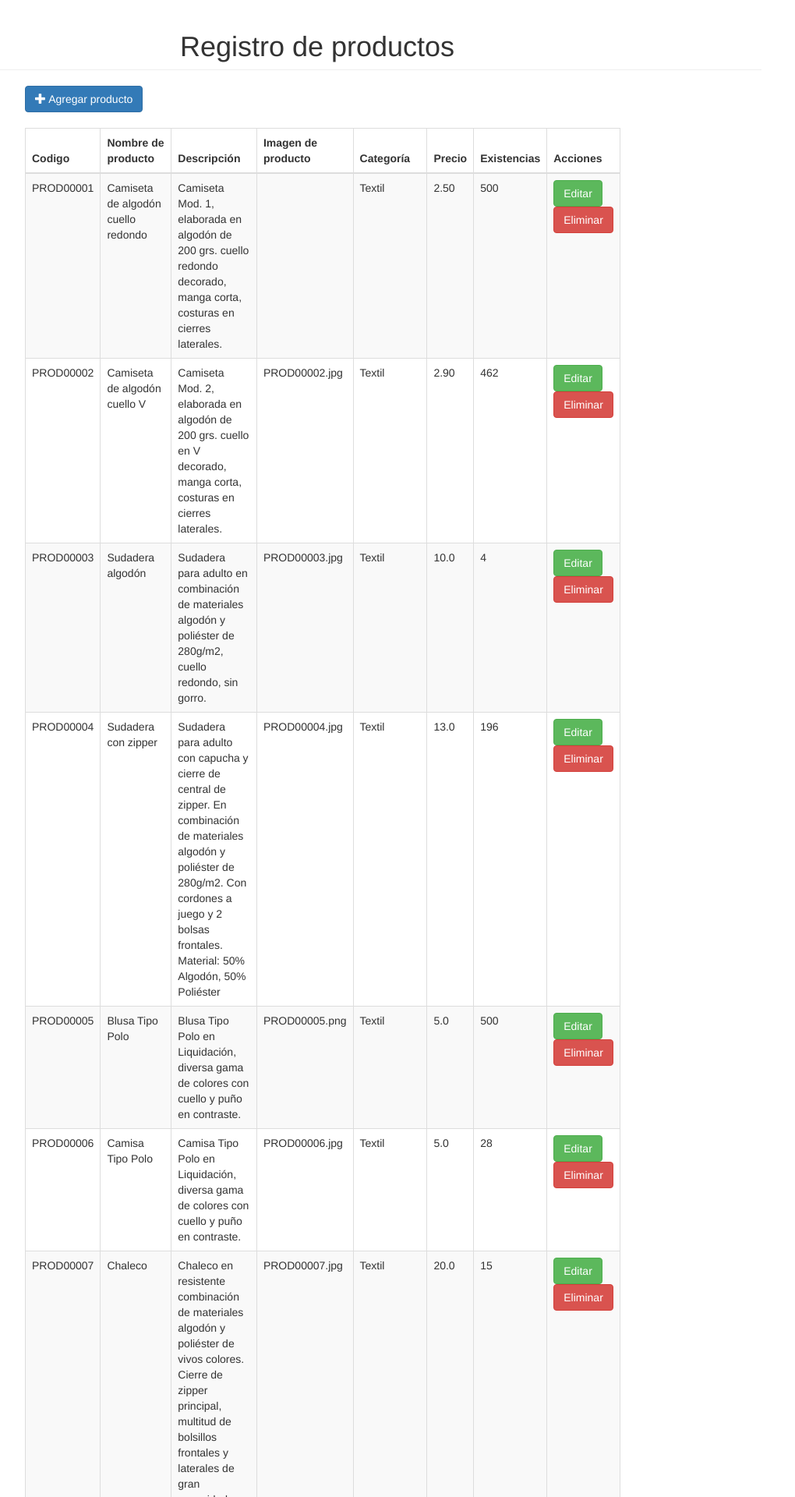
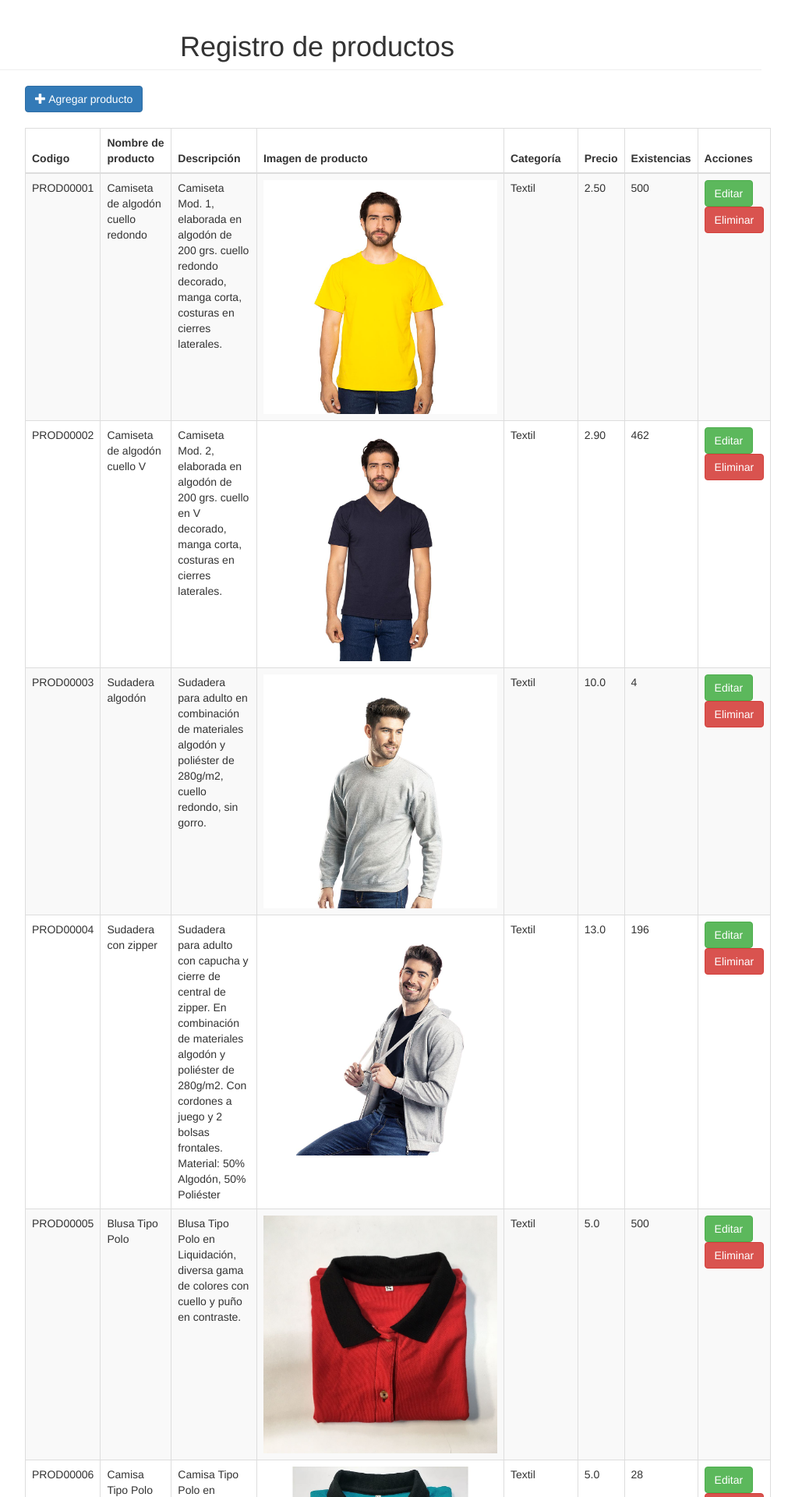
Before and after one commit to Lawliet25/Desaf-o1, a PHP site: page / in a window 1280 px wide. Shown: the top 1920 px of the page at 78% size, without its empty margins (233-1253 px from the left). Run offline with PHP 8.4, Linux system fonts and the light colour scheme; some libraries are stand-ins or nearby versions.

Commit message:
Se achicopaló

```diff
--- a/index.php
+++ b/index.php
@@ -39,7 +39,7 @@
                             <td><?=$row->codigo?></td>
                             <td><?=$row->nombre?></td>
                             <td><?=$row->descripcion?></td>
-                            <td><?=$row->img?></td>
+                            <td><img src="img/<?=$row->img?>" width="300"></td>
                             <td><?=$row->categoria?></td>
                             <td><?=$row->precio?></td>
                             <td><?=$row->existencias?></td>
--- a/productos.xml
+++ b/productos.xml
@@ -4,7 +4,7 @@
         <codigo>PROD00001</codigo>
         <nombre>Camiseta de algod&#xF3;n cuello redondo</nombre>
         <descripcion>Camiseta Mod. 1, elaborada en algod&#xF3;n de 200 grs. cuello redondo decorado, manga corta, costuras en cierres laterales.</descripcion>
-        <img ruta="img/PROD00001.jpg"/>
+        <img>PROD00001.jpg</img>
         <categoria>Textil</categoria>
         <precio>2.50</precio>
         <existencias>500</existencias>
```
